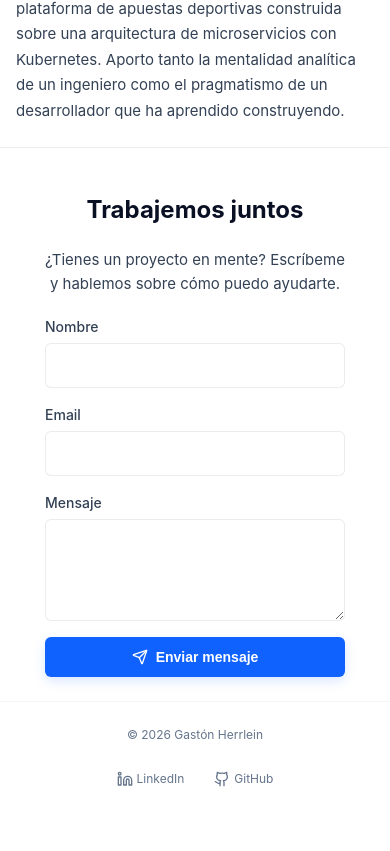
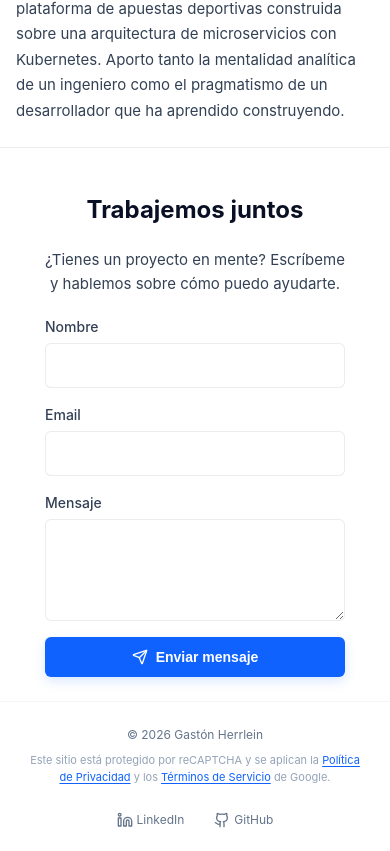
Before and after one commit to Gaston-Herrlein/portfolio, a React (Vite) app: page / in a window 390 px wide. Shown: the part 3950-4801 px from the top of the page. Before the commit the page ends 4760 px from the top, so only its background shows below. Built offline with nearby package versions, Linux system fonts and the light colour scheme; no server answers.

Commit message:
feat(style): the reCaptcha style has been modified and legal notices have been added.

```diff
--- a/src/components/footer.tsx
+++ b/src/components/footer.tsx
@@ -3,7 +3,20 @@ import { Github, Linkedin } from "lucide-react";
 const Footer = () => {
   return (
     <footer className="site-footer">
-      <div className="footer-text">© {new Date().getFullYear()} Gastón Herrlein</div>
+      <div className="footer-content">
+        <div className="footer-text">© {new Date().getFullYear()} Gastón Herrlein</div>
+        <div className="footer-legal">
+          Este sitio está protegido por reCAPTCHA y se aplican la{" "}
+          <a href="https://policies.google.com/privacy" target="_blank" rel="noopener noreferrer">
+            Política de Privacidad
+          </a>{" "}
+          y los{" "}
+          <a href="https://policies.google.com/terms" target="_blank" rel="noopener noreferrer">
+            Términos de Servicio
+          </a>{" "}
+          de Google.
+        </div>
+      </div>
       <div className="socials">
         <a
           href="https://linkedin.com/in/gaston-herrlein"
--- a/src/style/module.ts
+++ b/src/style/module.ts
@@ -852,9 +852,36 @@ export const styles = `
     margin: 0 auto;
   }
 
+  .footer-content {
+    display: flex;
+    flex-direction: column;
+    gap: 8px;
+  }
+
   .footer-text {
     font-size: clamp(12px, 1.8vw, 14px);
     color: #64748b;
+  }
+
+  .footer-legal {
+    font-size: clamp(11px, 1.5vw, 12px);
+    color: #94a3b8;
+    line-height: 1.5;
+  }
+
+  .footer-legal a {
+    color: #0f62fe;
+    text-decoration: underline;
+    text-underline-offset: 2px;
+  }
+
+  .footer-legal a:hover {
+    color: #0a4acc;
+  }
+
+  /* Hide reCAPTCHA badge */
+  .grecaptcha-badge {
+    display: none !important;
   }
 
   .socials {
```
